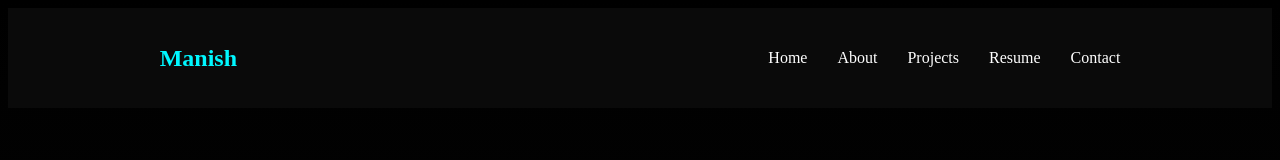
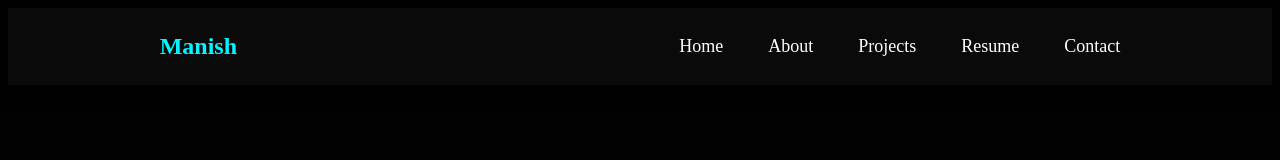
Before and after one commit to foresto-dreamer/portfolio, a React (Vite) app: page / in a window 1280 px wide. Shown: the top 160 px of the page. Built offline with nearby package versions, Linux system fonts and the light colour scheme.

Commit message:
Improve navbar UI with spacing and hover underline

```diff
--- a/src/index.css
+++ b/src/index.css
@@ -2,6 +2,8 @@ body{
   background:linear-gradient(180deg,#000000,#050505,#000000);
   color:white;
 }
+
+/* NAVBAR */
 
 /* NAVBAR */
 
@@ -19,16 +21,46 @@ body{
   color:#00f7ff;
 }
 
+/* NAV LINKS */
+
 .nav-links{
   display:flex;
-  gap:30px;
+  gap:45px;
   list-style:none;
+  margin:0;
+  padding:0;
 }
 
 .nav-links li{
   cursor:pointer;
+  position:relative;
+  font-size:18px;
+  font-weight:500;
+  transition:0.3s;
 }
 
+/* hover color */
+
+.nav-links li:hover{
+  color:#00f7ff;
+}
+
+/* underline animation */
+
+.nav-links li::after{
+  content:"";
+  position:absolute;
+  left:0;
+  bottom:-6px;
+  width:0;
+  height:2px;
+  background:#00f7ff;
+  transition:0.3s;
+}
+
+.nav-links li:hover::after{
+  width:100%;
+}
 
 /* HERO SECTION */
 
```
